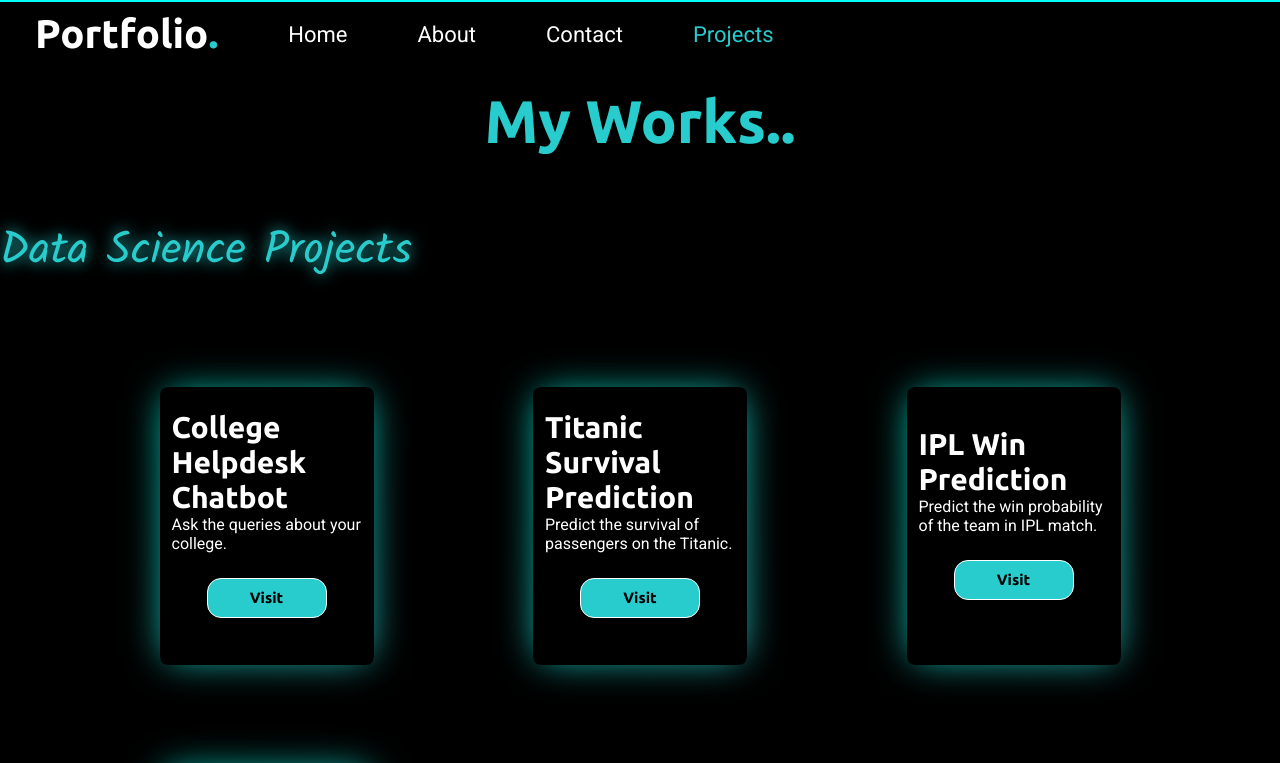
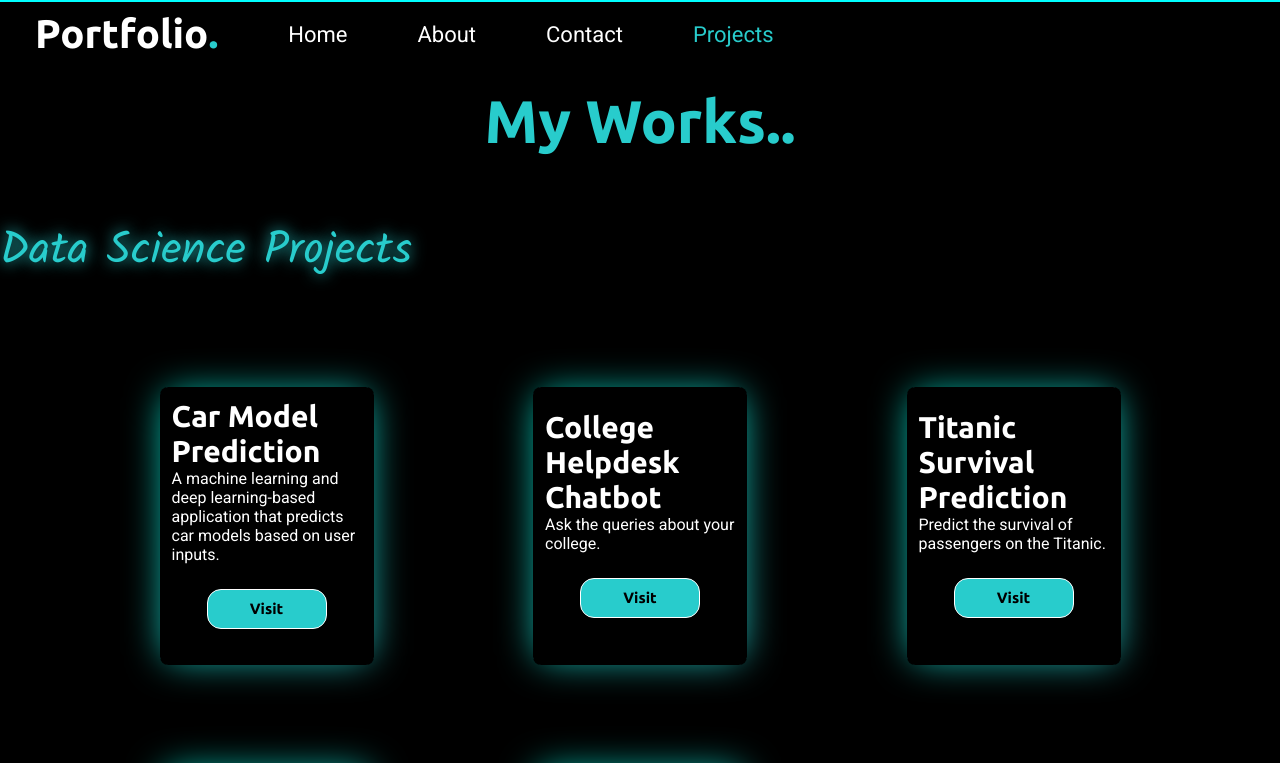
Before and after one commit to mohd-mustajab/Portfolio, a React (Vite) app: page /project in a window 1280 px wide. Shown: the top 763 px of the page. Built offline with nearby package versions, Linux system fonts and the light colour scheme; a web font is replaced by a local one.

Commit message:
feat: add Car Model Prediction project card to project list

```diff
--- a/src/components/Project.jsx
+++ b/src/components/Project.jsx
@@ -12,6 +12,15 @@ const Project = () => {
       <div className="heading">My Works..</div>
         <div className='project-head'>Data Science Projects</div>
          <div className="projects">
+          <Card className='card'>
+          <Card.Body>
+            <Card.Title>Car Model Prediction</Card.Title>
+            <Card.Text>
+            A machine learning and deep learning-based application that predicts car models based on user inputs.
+            </Card.Text>
+            <a href="https://car-model-detection-bymj.streamlit.app/" target='_blank'><button className="btn">Visit</button></a>
+          </Card.Body>
+        </Card>
           <Card className='card'>
           <Card.Body>
             <Card.Title>College Helpdesk Chatbot</Card.Title>
```
